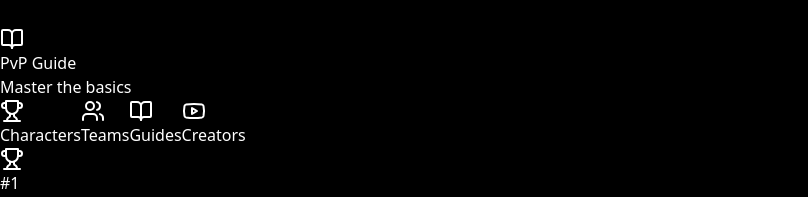
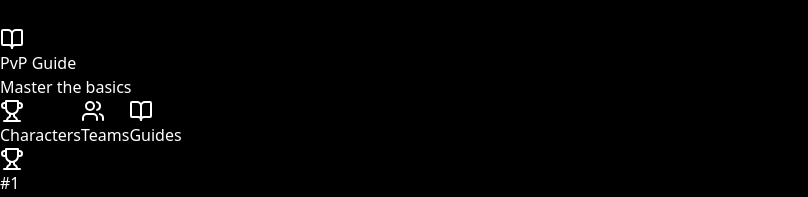
Before and after one commit to adik1999i/db-legends, a Next.js app: page / in a window 1280 px wide. Shown: the part 1959-2156 px from the top of the page, without its empty margins (0-808 px from the left). Built offline with nearby package versions, Linux system fonts and the light colour scheme.

Commit message:
fix content creator hidde

```diff
--- a/src/app/page.tsx
+++ b/src/app/page.tsx
@@ -211,7 +211,6 @@ export default function Home() {
                 { id: 'characters', icon: Trophy, label: 'Characters' },
                 { id: 'teams', icon: Users, label: 'Teams' },
                 { id: 'guides', icon: BookOpen, label: 'Guides' },
-                { id: 'creators', icon: Youtube, label: 'Creators' },
               ].map(({ id, icon: Icon, label }) => (
                 <button
                   key={id}
@@ -234,7 +233,7 @@ export default function Home() {
             {activeTab === 'characters' && <CharacterList characters={characters} />}
             {activeTab === 'teams' && <Teams />}
             {activeTab === 'guides' && <Guides />}
-            {activeTab === 'creators' && <Creators />}
+            {/* {activeTab === 'creators' && <Creators />} */}
           </div>
         </div>
       </div>
```
